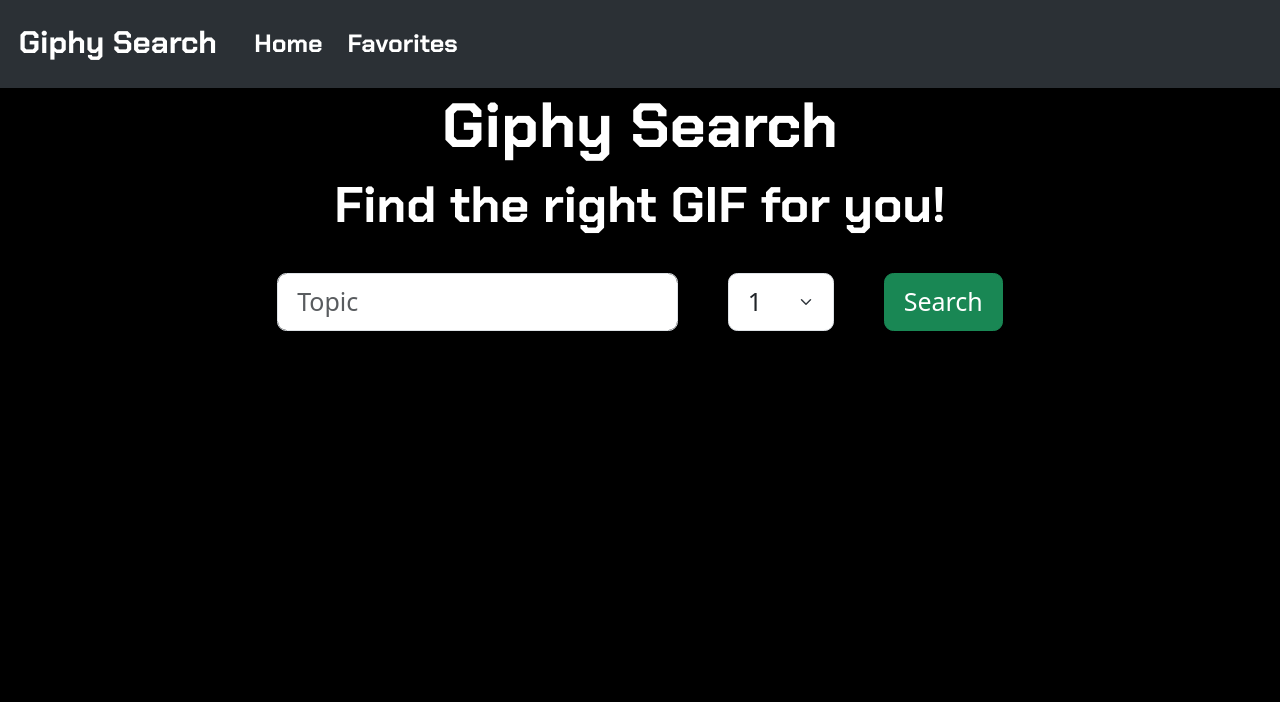
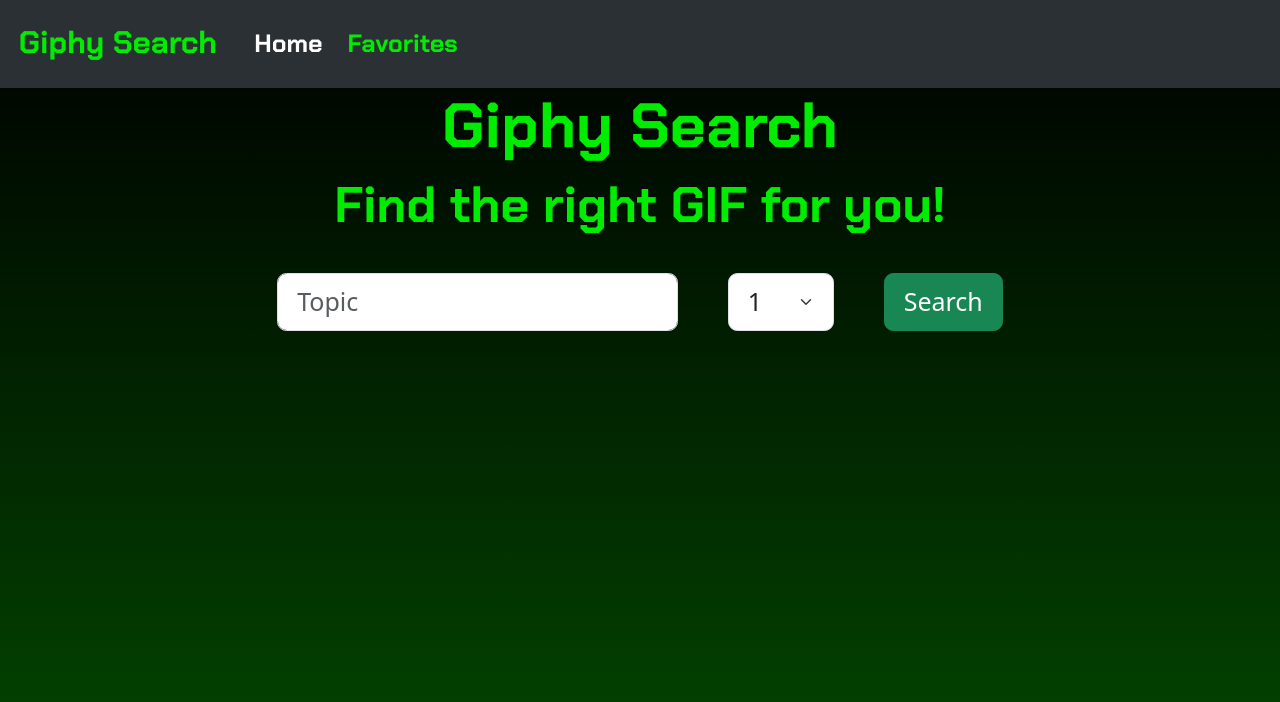
Before and after one commit to Kennethmontgomery119/Giphy-Search-App, a plain HTML site: page index.html in a window 1280 px wide. Drawn offline with nearby package versions, Linux system fonts and the light colour scheme; a web font is replaced by a local one.

Commit message:
final fixes

```diff
--- a/style.css
+++ b/style.css
@@ -3,7 +3,7 @@
     margin: 0;
     padding: 0;
     box-sizing: border-box;
-    background-color: black;
+    background-image:url(./images/background-image.png);
 }
 
 *, *::before, *::after {
@@ -12,18 +12,18 @@
 
 body {
     min-width: 400px;
-    background-color: black;
-    color: white;
+    background-image:url(./images/background-image.png);
+    color: rgb(0, 236, 0);
 }
 
 .navbar-brand {
     font-family: 'Chakra Petch';
-    color:white;
+    color:rgb(0, 236, 0);
 }
 
 .nav-link {
     font-family: 'Chakra Petch';
-    color: white;
+    color: rgb(0, 236, 0);
 }
 
 .Main {
```
Also changed, not shown: images/background-image.png (added).
